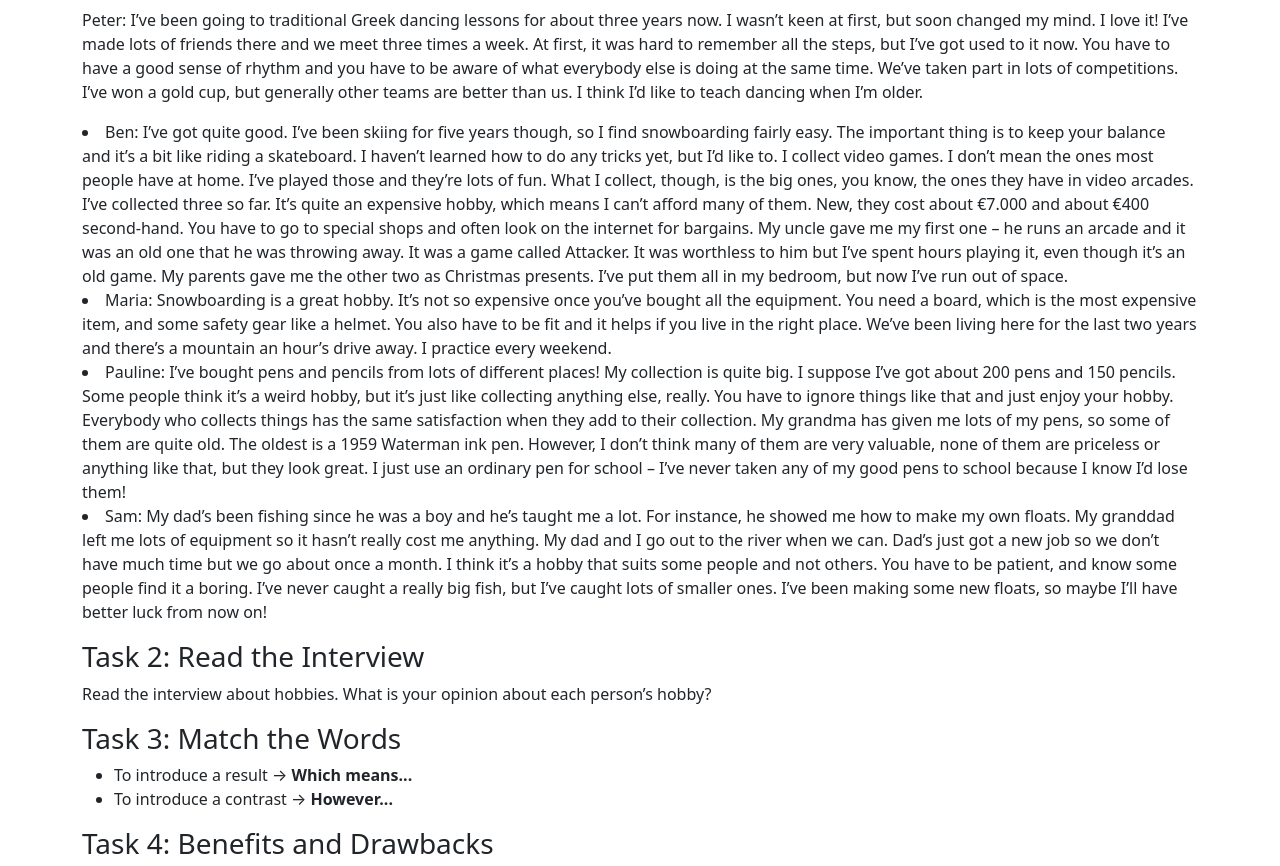
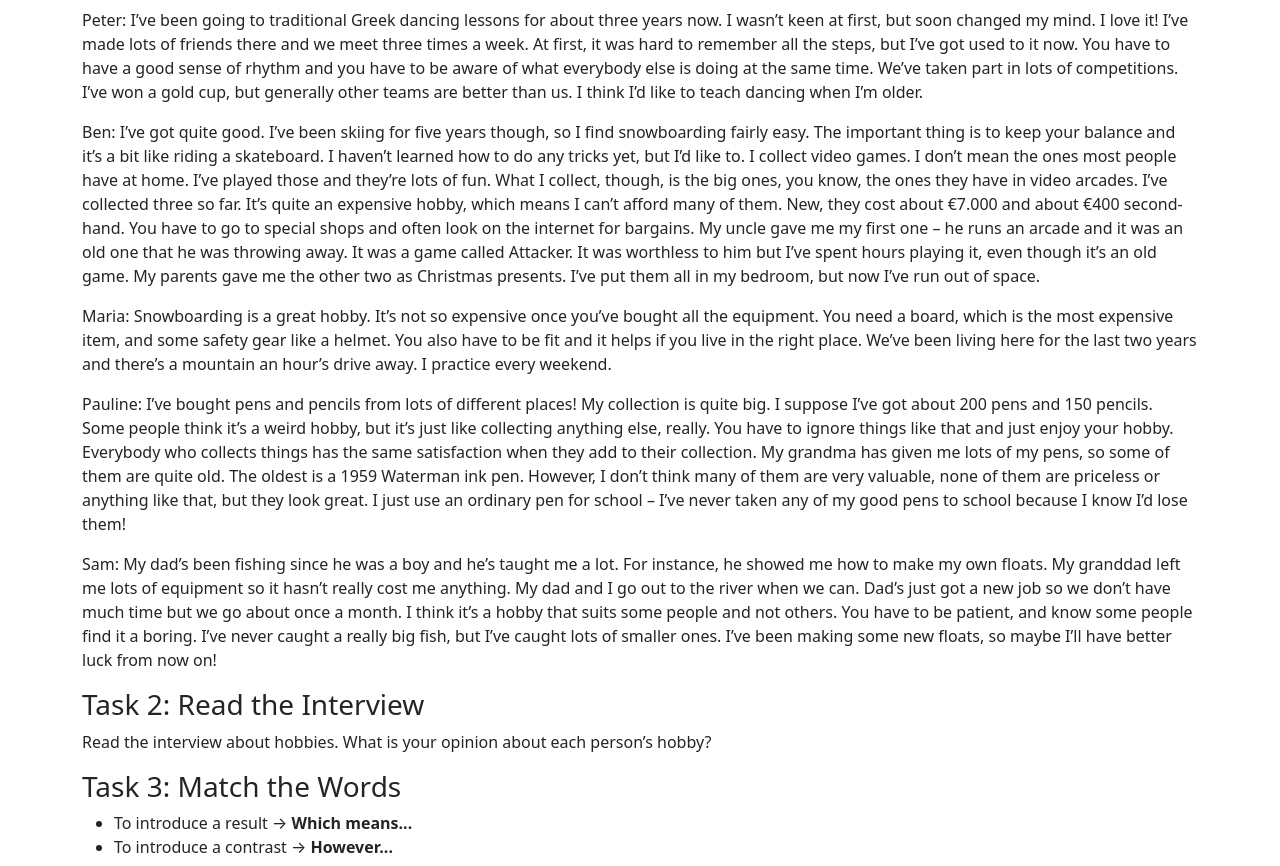
Before and after one commit to sandinakazman/kazman, a plain HTML site: page module1.html in a window 1280 px wide. Shown: the part 480-1346 px from the top of the page. Drawn offline with nearby package versions, Linux system fonts and the light colour scheme.

Commit message:
Update module1.html

```diff
--- a/module1.html
+++ b/module1.html
@@ -40,18 +40,18 @@
         <p>Peter:
 I’ve been going to traditional Greek dancing lessons for about three years now. I wasn’t keen at first, but soon changed my mind. I love it! I’ve made lots of friends there and we meet three times a week. At first, it was hard to remember all the steps, but I’ve got used to it now. You have to have a good sense of rhythm and you have to be aware of what everybody else is doing at the same time.
 We’ve taken part in lots of competitions. I’ve won a gold cup, but generally other teams are better than us. I think I’d like to teach dancing when I’m older.
-<li>Ben:
+<p>Ben:
 I’ve got quite good. I’ve been skiing for five years though, so I find snowboarding fairly easy. The important thing is to keep your balance and it’s a bit like riding a skateboard. I haven’t learned how to do any tricks yet, but I’d like to.
 I collect video games. I don’t mean the ones most people have at home. I’ve played those and they’re lots of fun. What I collect, though, is the big ones, you know, the ones they have in video arcades. I’ve collected three so far. It’s quite an expensive hobby, which means I can’t afford many of them. New, they cost about €7.000 and about €400 second-hand. You have to go to special shops and often look on the internet for bargains.
-My uncle gave me my first one – he runs an arcade and it was an old one that he was throwing away. It was a game called Attacker. It was worthless to him but I’ve spent hours playing it, even though it’s an old game. My parents gave me the other two as Christmas presents. I’ve put them all in my bedroom, but now I’ve run out of space.</li>
-<li>Maria:
+My uncle gave me my first one – he runs an arcade and it was an old one that he was throwing away. It was a game called Attacker. It was worthless to him but I’ve spent hours playing it, even though it’s an old game. My parents gave me the other two as Christmas presents. I’ve put them all in my bedroom, but now I’ve run out of space.</p>
+<p>Maria:
 Snowboarding is a great hobby. It’s not so expensive once you’ve bought all the equipment. You need a board, which is the most expensive item, and some safety gear like a helmet. You also have to be fit and it helps if you live in the right place.
-We’ve been living here for the last two years and there’s a mountain an hour’s drive away. I practice every weekend.</li>
-<li>Pauline:
+We’ve been living here for the last two years and there’s a mountain an hour’s drive away. I practice every weekend.</p>
+<p>Pauline:
 I’ve bought pens and pencils from lots of different places! My collection is quite big. I suppose I’ve got about 200 pens and 150 pencils. Some people think it’s a weird hobby, but it’s just like collecting anything else, really. You have to ignore things like that and just enjoy your hobby.
-Everybody who collects things has the same satisfaction when they add to their collection. My grandma has given me lots of my pens, so some of them are quite old. The oldest is a 1959 Waterman ink pen. However, I don’t think many of them are very valuable, none of them are priceless or anything like that, but they look great. I just use an ordinary pen for school – I’ve never taken any of my good pens to school because I know I’d lose them!</li>
-<li>Sam: My dad’s been fishing since he was a boy and he’s taught me a lot. For instance, he showed me how to make my own floats. My granddad left me lots of equipment so it hasn’t really cost me anything. My dad and I go out to the river when we can. Dad’s just got a new job so we don’t have much time but we go about once a month. I think it’s a hobby that suits some people and not others. You have to be patient, and know some people find it a boring.
-I’ve never caught a really big fish, but I’ve caught lots of smaller ones. I’ve been making some new floats, so maybe I’ll have better luck from now on!</li></p>
+Everybody who collects things has the same satisfaction when they add to their collection. My grandma has given me lots of my pens, so some of them are quite old. The oldest is a 1959 Waterman ink pen. However, I don’t think many of them are very valuable, none of them are priceless or anything like that, but they look great. I just use an ordinary pen for school – I’ve never taken any of my good pens to school because I know I’d lose them!</p>
+<p>Sam: My dad’s been fishing since he was a boy and he’s taught me a lot. For instance, he showed me how to make my own floats. My granddad left me lots of equipment so it hasn’t really cost me anything. My dad and I go out to the river when we can. Dad’s just got a new job so we don’t have much time but we go about once a month. I think it’s a hobby that suits some people and not others. You have to be patient, and know some people find it a boring.
+I’ve never caught a really big fish, but I’ve caught lots of smaller ones. I’ve been making some new floats, so maybe I’ll have better luck from now on!</p></p>
 
 
         <h3>Task 2: Read the Interview</h3>
```
